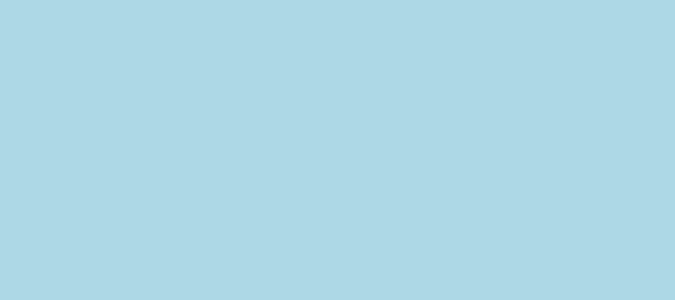
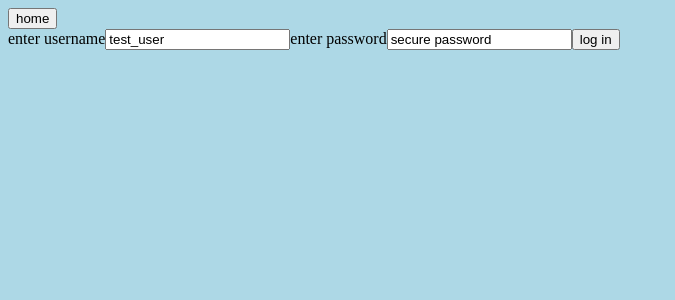
Before and after one commit to Kyle-Wearing/Exhibition-platform-fe, a React (Vite) app: page /log-in in a window 1280 px wide. Before the commit this address had no page. Shown: the top 300 px of the page, without its empty margins (0-675 px from the left). Built offline with nearby package versions, Linux system fonts and the light colour scheme.

Commit message:
can login as a test user

```diff
--- a/api.js
+++ b/api.js
@@ -8,6 +8,10 @@ const sciApi = axios.create({
 
 const artApi = axios.create({
   baseURL: "https://collectionapi.metmuseum.org/public/collection/v1/",
+});
+
+const backEnd = axios.create({
+  baseURL: "https://apex.oracle.com/pls/apex/oracleworkspace2/api",
 });
 
 export async function getScience(page, searchTerm) {
@@ -75,3 +79,17 @@ export async function getArt(id) {
       };
     });
 }
+
+export async function userLogin(username, password) {
+  return backEnd
+    .post("/login", {
+      username: username,
+      password: password,
+    })
+    .then((response) => {
+      return response.headers.user_id;
+    })
+    .catch((err) => {
+      console.log("loginUser", err);
+    });
+}
--- a/src/App.jsx
+++ b/src/App.jsx
@@ -1,6 +1,7 @@
 import { BrowserRouter, Routes, Route, Navigate } from "react-router-dom";
 import { HomeScreen } from "./components/HomeScreen";
 import { Exhibition } from "./components/Exhibition";
+import { LoginPage } from "./components/LoginPage";
 
 function App() {
   return (
@@ -12,6 +13,7 @@ function App() {
           path="/exhibitions/:api/:exhibition_id"
           element={<Exhibition />}
         />
+        <Route path="/log-in" element={<LoginPage />} />
       </Routes>
     </BrowserRouter>
   );
--- a/src/components/HomeScreen.jsx
+++ b/src/components/HomeScreen.jsx
@@ -3,7 +3,7 @@ import { get10ArtIds, getArt, getScience } from "../../api";
 import { formatExhibitions } from "../../utils";
 import { ExhibitionCard } from "./ExhibitionCard";
 import "./styles/homeScreen.css";
-import { useSearchParams } from "react-router-dom";
+import { useNavigate, useSearchParams } from "react-router-dom";
 import { ControlBar } from "./ControlBar";
 import { Loading } from "./Loading";
 
@@ -11,6 +11,7 @@ export function HomeScreen() {
   const [exhibitions, setExhibitions] = useState([]);
   const [isLoading, setIsLoading] = useState(true);
   const [searchParams, setSearchParams] = useSearchParams("page=1");
+  const navigate = useNavigate();
 
   const page = searchParams.get("page");
   const searchTerm = searchParams.get("searchTerm");
@@ -32,6 +33,13 @@ export function HomeScreen() {
 
   return (
     <>
+      <button
+        onClick={() => {
+          navigate("/log-in");
+        }}
+      >
+        Log in
+      </button>
       <ControlBar
         isLoading={isLoading}
         searchParams={searchParams}
--- /dev/null
+++ b/src/components/LoginPage.jsx
@@ -0,0 +1,70 @@
+import { useState } from "react";
+import { useNavigate } from "react-router-dom";
+import { Loading } from "./Loading";
+import { userLogin } from "../../api";
+
+export function LoginPage() {
+  const [username, setUsername] = useState("test_user");
+  const [password, setPassword] = useState("secure password");
+  const [error, setError] = useState("");
+  const [isLoading, setIsLoading] = useState(false);
+
+  const navigate = useNavigate();
+
+  function handleSubmit(e) {
+    e.preventDefault();
+    if (username && password) {
+      setIsLoading(true);
+      userLogin(username, password).then((userId) => {
+        if (userId) {
+          sessionStorage.setItem("user_id", userId);
+        } else {
+          setIsLoading(false);
+          setError("username or password incorrect");
+        }
+      });
+    } else {
+      setError("must enter username and password");
+    }
+  }
+
+  if (isLoading) {
+    return <Loading />;
+  }
+
+  return (
+    <>
+      <button
+        onClick={() => {
+          navigate("/");
+        }}
+      >
+        home
+      </button>
+      <form onSubmit={handleSubmit}>
+        <label>
+          enter username
+          <input
+            value={username}
+            onChange={(e) => {
+              setUsername(e.target.value);
+              setError("");
+            }}
+          />
+        </label>
+        <label>
+          enter password
+          <input
+            value={password}
+            onChange={(e) => {
+              setPassword(e.target.value);
+              setError("");
+            }}
+          />
+        </label>
+        <button type="submit">log in</button>
+      </form>
+      {error ? <p>{error}</p> : null}
+    </>
+  );
+}
```
